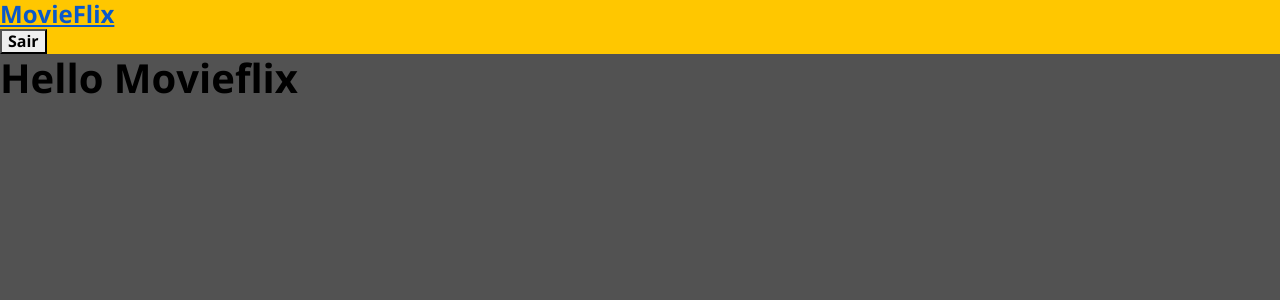
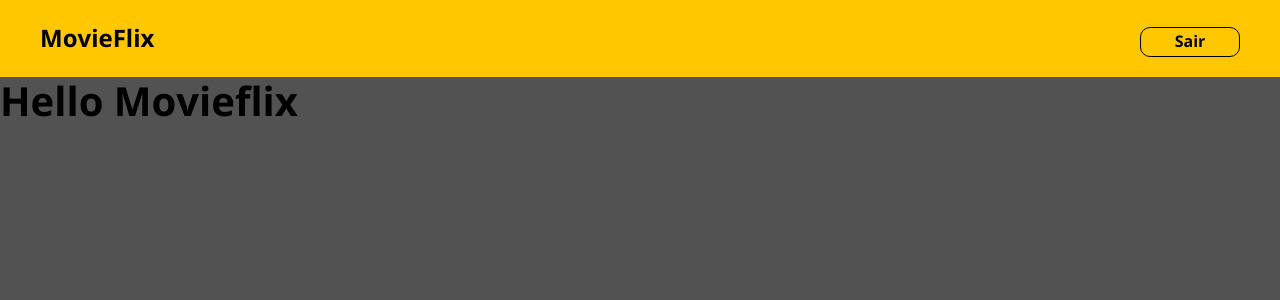
Before and after one commit to helderargomes/desafio-bds09, a React (Create React App) app in the folder frontweb/: page / in a window 1280 px wide. Shown: the top 300 px of the page. Built offline with nearby package versions, Linux system fonts and the light colour scheme.

Commit message:
Navbar styling

```diff
--- a/frontweb/src/components/Navbar/index.tsx
+++ b/frontweb/src/components/Navbar/index.tsx
@@ -1,10 +1,10 @@
-
+import './styles.css';
 
 const Navbar = () => {
     return (
-        <nav className="bg-primary">
+        <nav className="navbar bg-primary navbar-config">
             <div>
-                <a href="link">
+                <a href="link" className="nav-logo-text">
                     <h4>MovieFlix</h4>
                 </a>
             </div>
--- /dev/null
+++ b/frontweb/src/components/Navbar/styles.css
@@ -0,0 +1,40 @@
+
+.nav-logo-text {
+    color: #000000
+}
+
+a, a:hover {
+    text-decoration: none;
+    color: unset;
+}
+
+.navbar-config {
+    justify-content: space-between;
+    padding: 18px 10px 17px 18px;
+    font-size: 24px;
+    align-items: baseline;
+
+}
+
+.navbar-config button {
+    background-color: unset;
+    width: 100px;
+    height: 30px;
+    border: 1px solid #000000;
+    border-radius: 10px;
+    font-size: 14px;
+}
+
+@media (min-width: 576px) {
+    .navbar-config {
+        padding: 18px 25px;
+
+    }
+}
+
+@media (min-width: 992px) {
+    .navbar-config {
+        padding: 20px 40px;
+
+    }
+}
```
